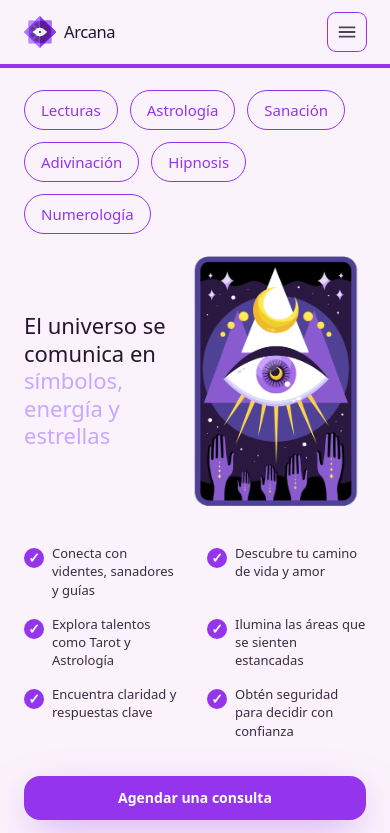
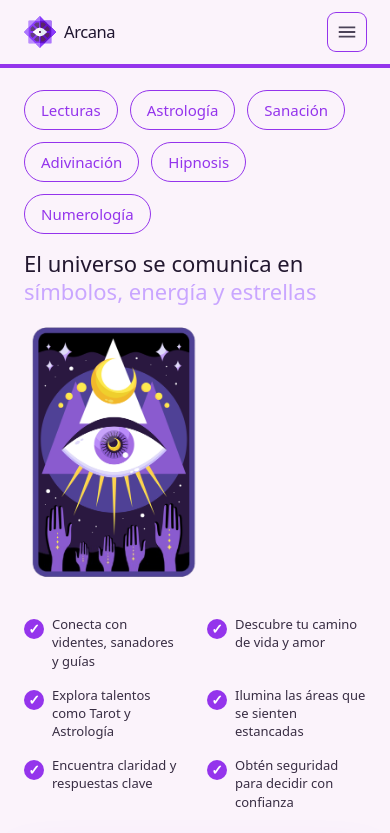
Before and after one commit to arcana302-art/arcana-v2, a Next.js app: page / in a window 390 px wide. Shown: the top 833 px of the page. Built offline with nearby package versions, Linux system fonts and the light colour scheme.

Commit message:
Update Hero.tsx

```diff
--- a/app/components/Hero.tsx
+++ b/app/components/Hero.tsx
@@ -72,9 +72,9 @@ export default function Hero() {
         <div className="relative mt-0 grid grid-cols-12 gap-y-4 lg:gap-x-10 hero-grid">
           {/* LADO IZQUIERDO */}
           <div className="hero-left col-span-12 lg:col-span-7 xl:col-span-7 flex flex-col justify-center">
-            {/* Encabezados + Imagen juntos en mobile */}
-            <div className="mobile-head-wrapper sm:hidden">
-              <div className="hero-text">
+
+            {/* Título siempre visible */}
+            <div className="hero-text mb-4">
               <h1 className="hero-title-1 text-[22px] sm:text-[30px] leading-tight">
                 <span className="text-[#22172f] font-normal">
                   El universo se comunica en{' '}
@@ -84,7 +84,9 @@ export default function Hero() {
                 </span>
               </h1>
             </div>
-              <div className="hero-card-mobile">
+
+            {/* Carta mobile solo en sm:hidden */}
+            <div className="hero-card-mobile sm:hidden mb-4">
               <Image
                 src={HERO_IMG}
                 alt="Carta / símbolo místico"
@@ -93,7 +95,6 @@ export default function Hero() {
                 priority
                 className="h-auto w-[180px]"
               />
-              </div>
             </div>
 
             {/* BULLETS CON CHECKS */}
@@ -141,7 +142,7 @@ export default function Hero() {
               aria-hidden="true"
               className="cloud-img absolute z-0 select-none pointer-events-none"
             />
-            {/* Carta */}
+            {/* Carta desktop */}
             <div className="hero-card relative z-10 select-none">
               <Image
                 src={HERO_IMG}
@@ -184,10 +185,8 @@ export default function Hero() {
         }
 
         @media (max-width: 639px) {
-          /* Espacio entre talentos y encabezado */
           .talents-row { margin-bottom: 16px; }
 
-          /* Botones de talentos más pequeños */
           .talents-row a {
             font-size: 12px !important;
             padding-left: 12px;
@@ -195,34 +194,18 @@ export default function Hero() {
             height: 34px;
           }
 
-          /* Hero titles */
           .hero-title-1 { font-weight: normal; }
 
-          /* Encabezado + imagen en fila */
-          .mobile-head-wrapper {
-            display: flex;
-            flex-direction: row;
-            align-items: center;
-            justify-content: space-between;
-            gap: 12px;
-            margin-bottom: 16px;
-          }
-          .hero-text { flex: 1; }
           .hero-card-mobile img { width: 140px !important; }
 
-          /* Bullets en 2 columnas × 3 filas */
           .bullets-grid {
             grid-template-columns: repeat(2, minmax(0, 1fr));
             gap-x: 12px;
             gap-y: 16px;
             margin-bottom: 16px;
           }
-          .bullet-text {
-            font-size: 13px;
-            line-height: 1.4;
-          }
+          .bullet-text { font-size: 13px; line-height: 1.4; }
 
-          /* CTA botones stacked */
           .mobile-cta-buttons a {
             width: 100%;
             font-size: 14px;
```
Lines whose indentation alone changed are shown as unchanged.
